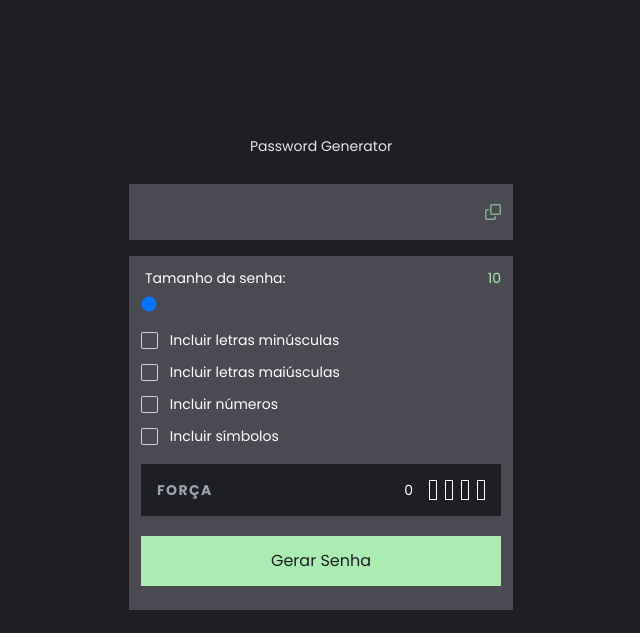
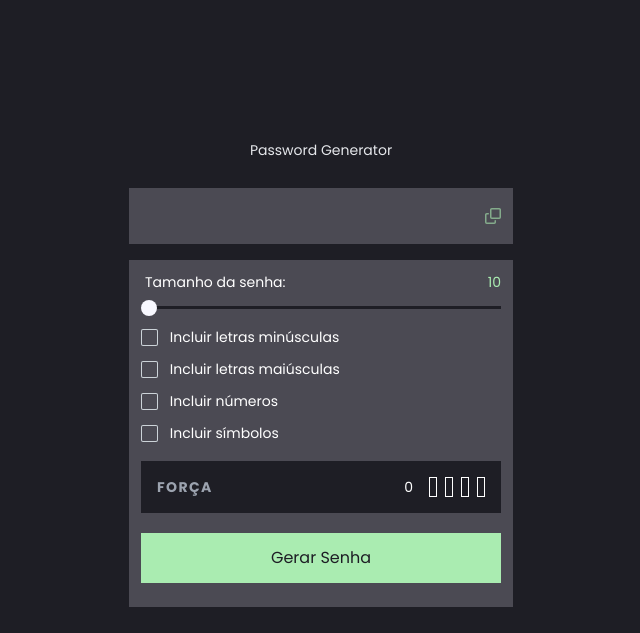
Before and after one commit to carlosarraes/genpass, a website: page index.html in a window 1280 px wide. Shown: the top 633 px of the page, without its empty margins (319-959 px from the left). Drawn offline with nearby package versions, Linux system fonts and the light colour scheme.

Commit message:
chrome fix

```diff
--- a/style.css
+++ b/style.css
@@ -1,6 +1,5 @@
 .svg-white {
-  filter: invert(90%) sepia(8%) saturate(1344%) hue-rotate(70deg)
-    brightness(98%) contrast(91%);
+  filter: invert(90%) sepia(8%) saturate(1344%) hue-rotate(70deg) brightness(98%) contrast(91%);
 }
 
 /* Range Input */
@@ -15,24 +14,57 @@
 }
 
 input[type='range'] {
-  overflow: hidden;
   -webkit-appearance: none;
-  background-color: #4b4a53;
+  width: 100%;
+  background: transparent;
+}
+
+input[type='range']:focus {
+  outline: none;
+}
+
+input[type='range']::-webkit-slider-thumb {
+  -webkit-appearance: none;
 }
 
 /** FF*/
 input[type='range']::-moz-range-progress {
   background-color: #aaecb1;
 }
+
 input[type='range']::-moz-range-track {
-  background-color: #1e1e25;
+  background: #1e1e25;
 }
+
 /* IE*/
 input[type='range']::-ms-fill-lower {
   background-color: #aaecb1;
 }
 input[type='range']::-ms-fill-upper {
   background-color: #1e1e25;
+}
+
+/* Chrome */
+
+input[type='range']::-webkit-slider-thumb {
+  -webkit-appearance: none;
+  width: 1em;
+  height: 1em;
+  border: none;
+  cursor: pointer;
+  border-radius: 50%;
+  margin-top: -6px;
+  background: ghostwhite;
+}
+
+input[type='range']::-webkit-slider-runnable-track {
+  width: 100%;
+  height: 0.15em;
+  background: #1e1e25;
+}
+
+input[type='range']::-webkit-progress-bar {
+  background-color: #aaecb1;
 }
 
 /* Checkbox */
```
